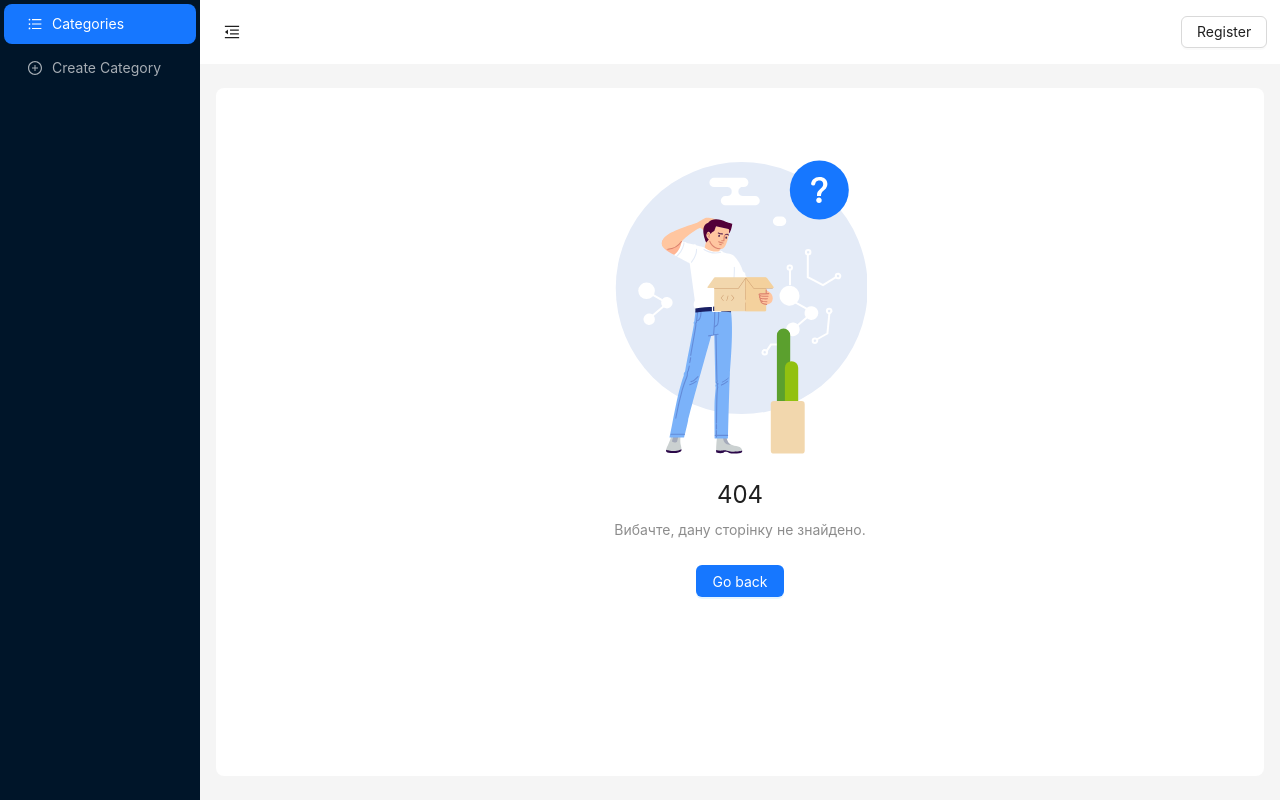
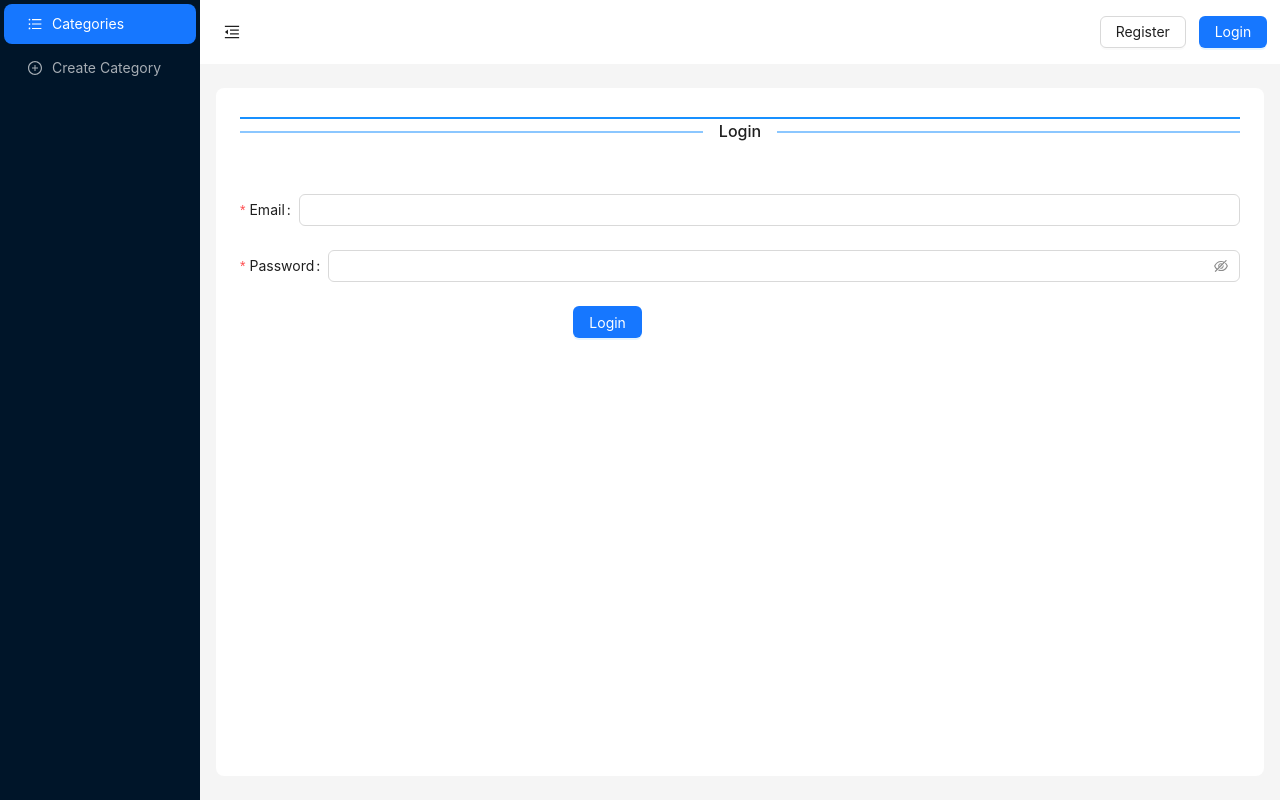
Before and after one commit to kutukov2000/Categories-React, a React (Vite) app: page /login in a window 1280 px wide. Before the commit this address had no page. Built offline with nearby package versions, Linux system fonts and the light colour scheme.

Commit message:
feat: login functionality ✨

```diff
--- a/src/App.tsx
+++ b/src/App.tsx
@@ -6,6 +6,7 @@ import NoMatch from './components/pages/Nomatch.tsx';
 import CategoryCreatePage from './components/categories/create/CategoryCreatePage.tsx';
 import CategoriesEditPage from './components/categories/edit/CategoriesEditPage.tsx';
 import RegisterPage from './components/auth/register/RegisterPage.tsx';
+import LoginPage from './components/auth/login/LoginPage.tsx';
 
 const App: React.FC = () => {
   return (
@@ -15,6 +16,7 @@ const App: React.FC = () => {
         <Route path='create' element={<CategoryCreatePage />} />
         <Route path='edit/:id' element={<CategoriesEditPage />} />
         <Route path='register' element={<RegisterPage />} />
+        <Route path='login' element={<LoginPage />} />
         <Route path='*' element={<NoMatch />} />
       </Route>
     </Routes>
--- /dev/null
+++ b/src/components/auth/login/LoginPage.tsx
@@ -0,0 +1,84 @@
+import { Button, Divider, Form, Input, message, Alert } from "antd";
+import { useNavigate } from "react-router-dom";
+import { useState } from "react";
+import { ILogin } from "./types.ts";
+import http_common from "../../../http_common.ts";
+
+const LoginPage = () => {
+
+    const navigate = useNavigate();
+    const [errorMessage, setErrorMessage] = useState<string>("");
+
+    const onFinish = async (model: ILogin) => {
+
+        console.log("Login model", model);
+
+        try {
+            const user = await http_common.post("/api/login", model);
+            console.log("Login response: ", user);
+            navigate("/");
+        }
+        catch (ex) {
+            setErrorMessage("Щось пішло не так");
+            message.error('Authorization error!');
+        }
+    }
+
+    const onFinishFailed = (errorInfo: any) => {
+        console.log('Failed:', errorInfo);
+    };
+
+    const customDividerStyle = {
+        borderTop: '2px solid #1890ff',
+        margin: '5px 0 50px 0',
+    };
+
+    return (
+        <>
+            <Divider style={customDividerStyle}>Login</Divider>
+            {errorMessage && <Alert message={errorMessage} style={{ marginBottom: "20px" }} type="error" />}
+            <Form
+                name="login"
+                style={{ maxWidth: 1000 }}
+                initialValues={{ remember: true }}
+                onFinish={onFinish}
+                onFinishFailed={onFinishFailed}
+                autoComplete="off" >
+                <Form.Item
+                    label="Email"
+                    name="email"
+                    htmlFor="email"
+                    rules={[
+                        {
+                            type: 'email',
+                            message: 'Формати пошти не правильний!',
+                        },
+                        { required: true, message: 'Це поле є обов\'язковим!' },
+                        { min: 2, message: 'Пошта повинна містити мінімум 2 символи!' }
+                    ]} >
+                    <Input autoComplete="email" id={"email"} />
+                </Form.Item>
+
+                <Form.Item
+                    name="password"
+                    label="Password"
+                    htmlFor={"password"}
+                    rules={[
+                        { required: true, message: 'Вкажіть Ваш пароль!', },
+                        { min: 6, message: 'Пароль має мати мінімум 6 символів!', },
+                    ]}
+                    hasFeedback >
+                    <Input.Password id={"password"} />
+                </Form.Item>
+
+                <Form.Item wrapperCol={{ offset: 8, span: 16 }}>
+                    <Button type="primary" htmlType="submit">
+                        Login
+                    </Button>
+                </Form.Item>
+            </Form>
+        </>
+    );
+}
+
+export default LoginPage;
--- /dev/null
+++ b/src/components/auth/login/types.ts
@@ -0,0 +1,4 @@
+export interface ILogin {
+    email: string;
+    password: string;
+}
--- a/src/containers/default/ContainerDefault.tsx
+++ b/src/containers/default/ContainerDefault.tsx
@@ -55,7 +55,14 @@ const ContainerDefault: React.FC = () => {
                             height: 64,
                         }}
                     />
-                    <Link to={'register'}><Button>Register</Button></Link>
+                    <div style={{ display: 'flex', gap: '1vw' }}>
+                        <Link to={'register'}>
+                            <Button>Register</Button>
+                        </Link>
+                        <Link to={'login'}>
+                            <Button type="primary">Login</Button>
+                        </Link>
+                    </div>
                 </Header>
                 <Content
                     style={{
```
